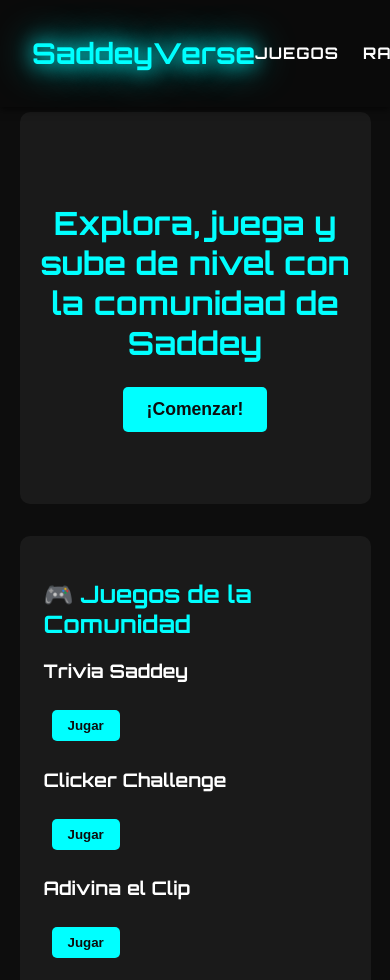
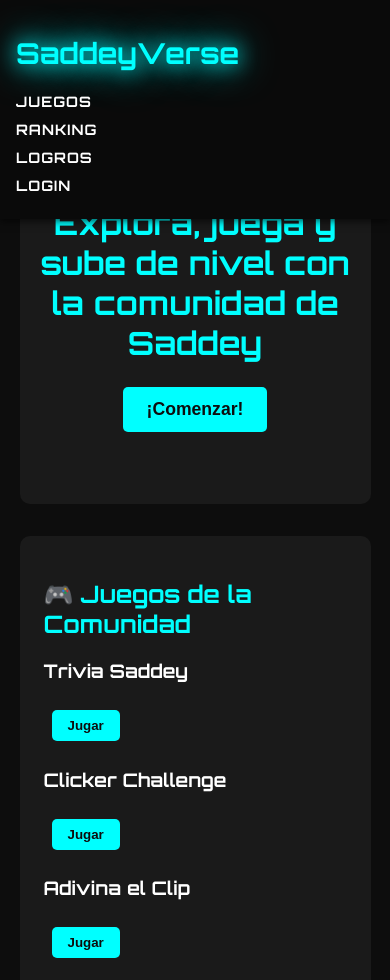
Before and after one commit to GestorEterno/SaddeyVerse, a plain HTML site: page index.html in a window 390 px wide. Shown: the top 980 px of the page. Drawn offline with Linux system fonts and the light colour scheme.

Commit message:
Update styles.css

```diff
--- a/styles.css
+++ b/styles.css
@@ -81,6 +81,28 @@ h1, h2 {
 
 body {
   padding-top: 80px; /* Espacio para la navbar fija */
+}
+
+/* ====================
+   Navbar Responsive
+==================== */
+@media (max-width: 600px) {
+  .navbar {
+    flex-direction: column;
+    align-items: flex-start;
+    padding: 1rem;
+  }
+
+  .navbar nav ul {
+    flex-direction: column;
+    width: 100%;
+    gap: 0.5rem;
+  }
+
+  .navbar nav a {
+    font-size: 0.9rem;
+    padding: 0.5rem 0;
+  }
 }
 
 /* ====================
```
